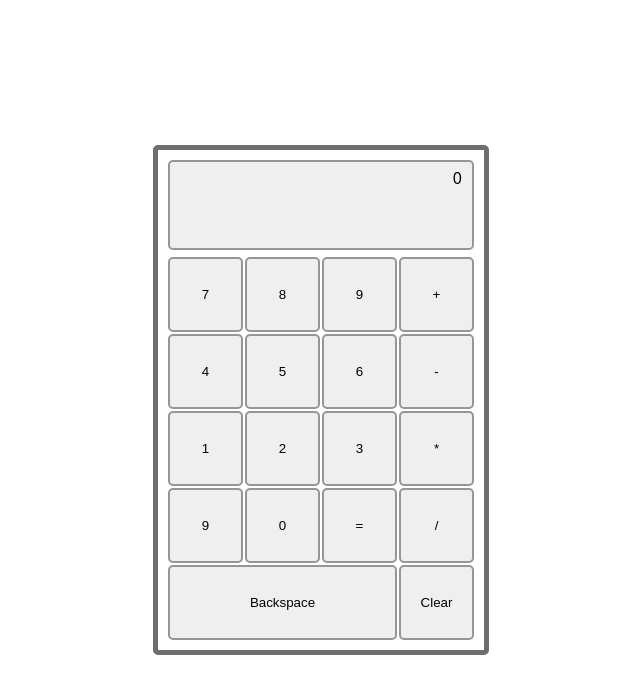
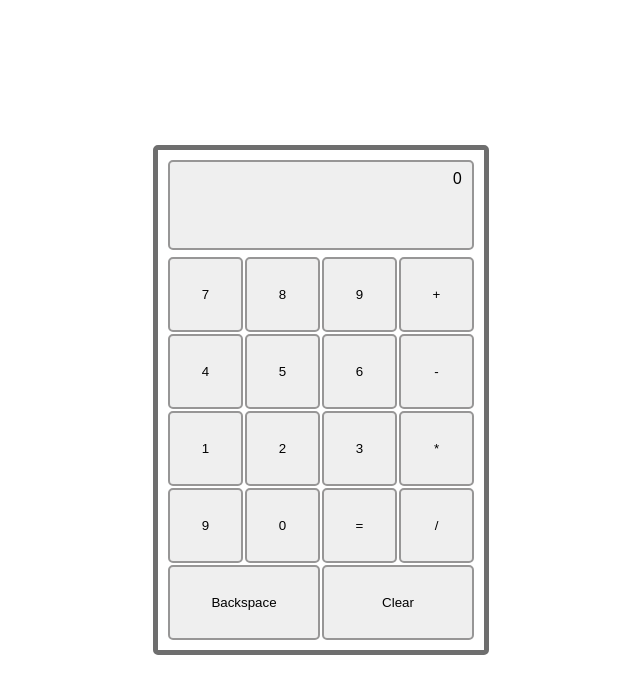
Before and after one commit to BobTheBu1ld3r/js-calculator, a plain HTML site: page index.html in a window 1280 px wide. Shown: the whole page, without its empty margins (319-959 px from the left). Drawn offline with Linux system fonts and the light colour scheme.

Commit message:
style clear-button

```diff
--- a/main.css
+++ b/main.css
@@ -66,6 +66,7 @@ button {
     border: 2px solid var(--screen-button-border);
 }
 
-.backspace-button {
+.backspace-button,
+.clear-button {
     flex: 1;
 }
```
